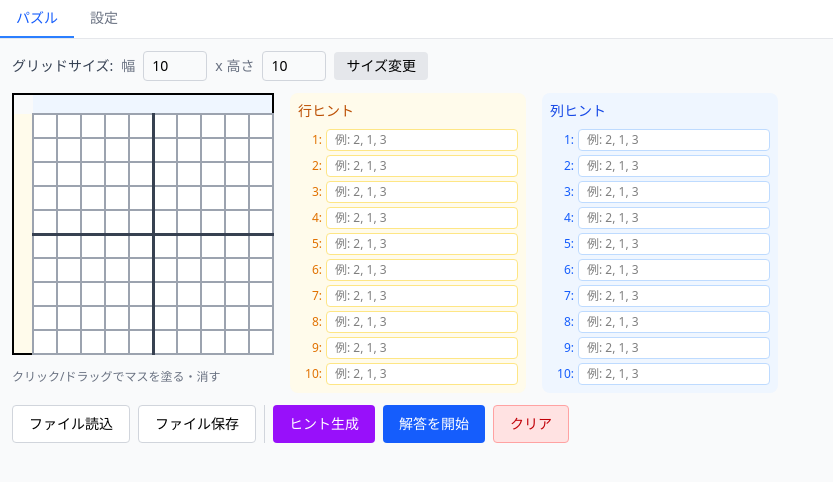
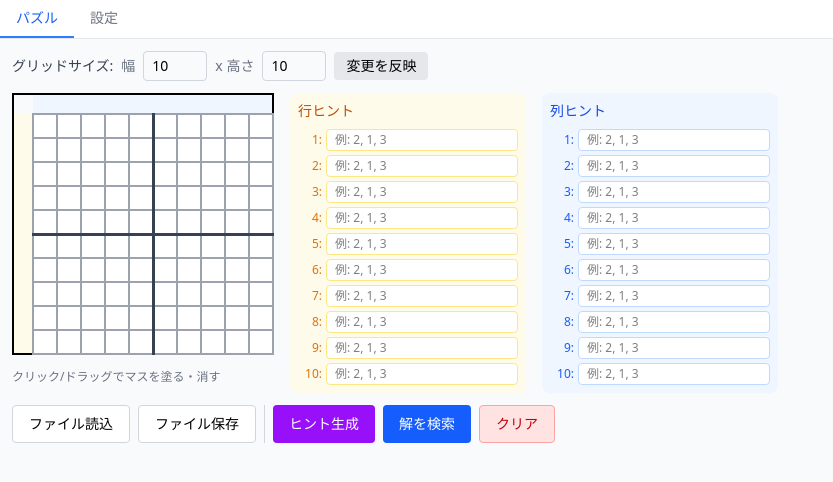
Before and after one commit to mat-der-D/illust-logic-solver, a React (Vite) app: page / in a window 1280 px wide. Shown: the top 482 px of the page, without its empty margins (0-833 px from the left). Built offline with nearby package versions, Linux system fonts and the light colour scheme.

Commit message:
[feat] Update expressions

```diff
--- a/src/components/puzzle/ActionButtons.tsx
+++ b/src/components/puzzle/ActionButtons.tsx
@@ -113,7 +113,7 @@ export function ActionButtons() {
         disabled={store.isSolving}
         className="px-4 py-2 text-sm bg-blue-600 text-white rounded hover:bg-blue-700 disabled:opacity-50 transition-colors"
       >
-        {store.isSolving ? "計算中..." : "解答を開始"}
+        {store.isSolving ? "計算中..." : "解を検索"}
       </button>
       <button
         onClick={handleClear}
--- a/src/components/puzzle/GridSizeControl.tsx
+++ b/src/components/puzzle/GridSizeControl.tsx
@@ -52,7 +52,7 @@ export function GridSizeControl() {
           onClick={handleResize}
           className="px-3 py-1 text-sm bg-gray-200 hover:bg-gray-300 rounded transition-colors"
         >
-          サイズ変更
+          変更を反映
         </button>
       </div>
       {showWarning && (
```
